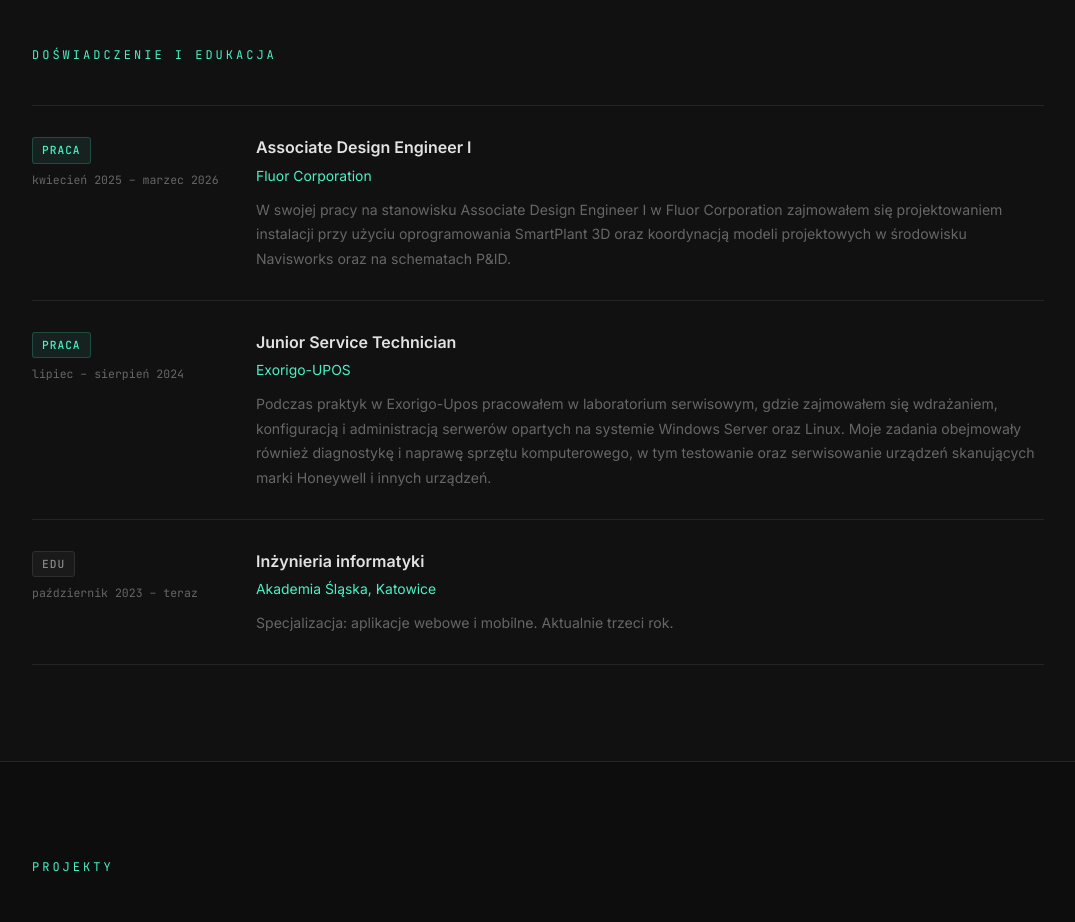
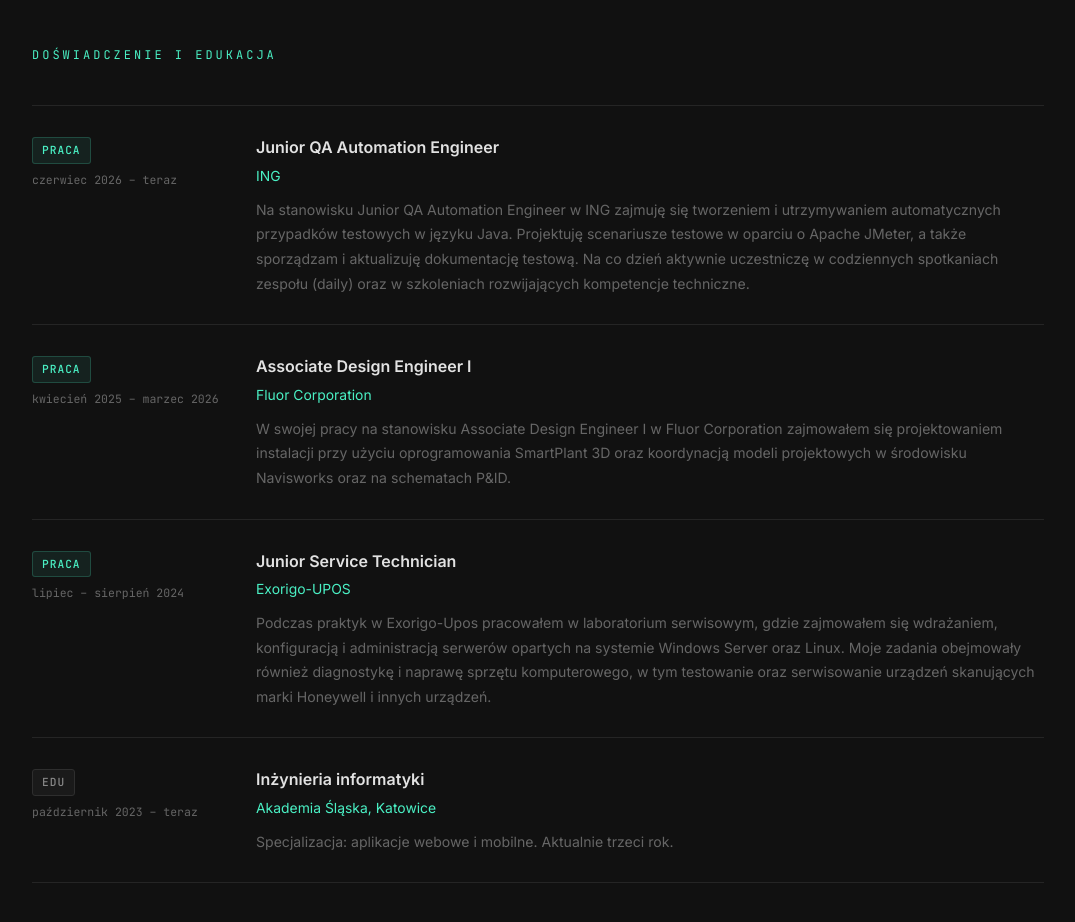
Before and after one commit to Mafu2k/portofliO, a Vue app: page / in a window 1280 px wide. Shown: the part 1760-2682 px from the top of the page, without its empty margins (102-1177 px from the left). Built offline with nearby package versions, Linux system fonts and the light colour scheme.

Commit message:
Wersja 1.0.3

```diff
--- a/src/App.vue
+++ b/src/App.vue
@@ -231,6 +231,13 @@
       ],
 
       timeline: [
+        {
+          type: 'work',
+          title: 'Junior QA Automation Engineer',
+          org: 'ING',
+          period: 'czerwiec 2026 – teraz',
+          desc: 'Na stanowisku Junior QA Automation Engineer w ING zajmuję się tworzeniem i utrzymywaniem automatycznych przypadków testowych w języku Java. Projektuję scenariusze testowe w oparciu o Apache JMeter, a także sporządzam i aktualizuję dokumentację testową. Na co dzień aktywnie uczestniczę w codziennych spotkaniach zespołu (daily) oraz w szkoleniach rozwijających kompetencje techniczne.',
+        },
         {
           type: 'work',
           title: 'Associate Design Engineer I',
```
